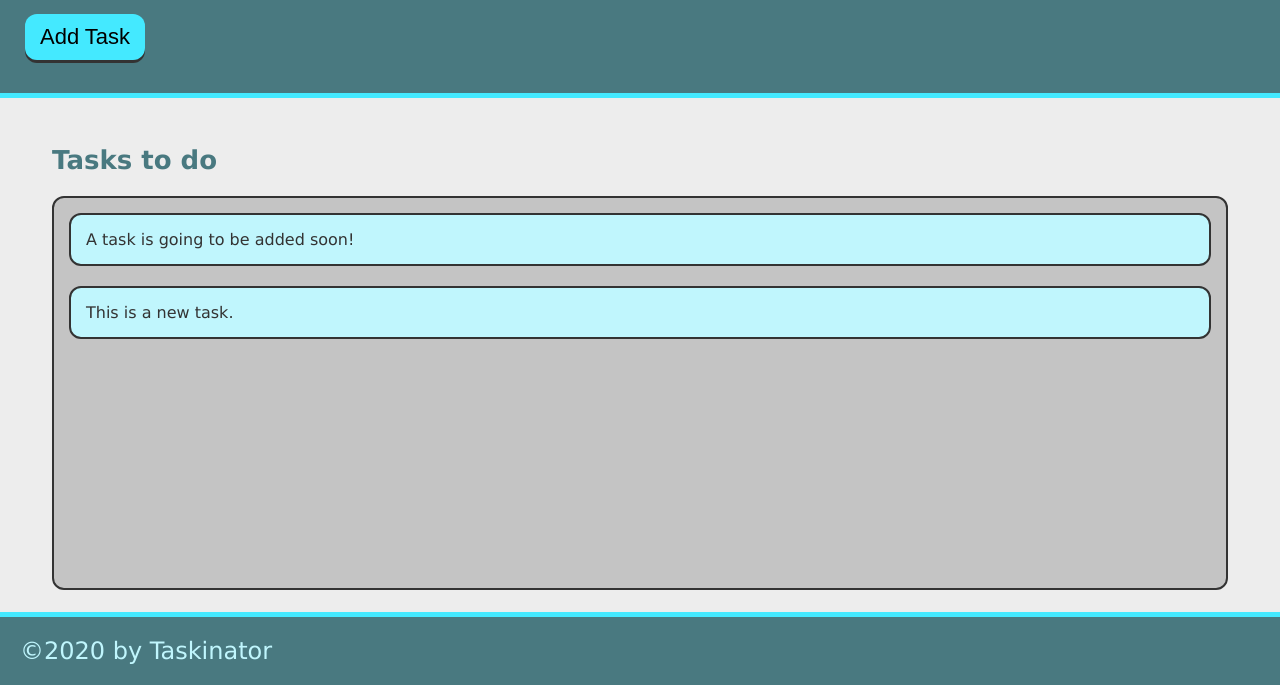
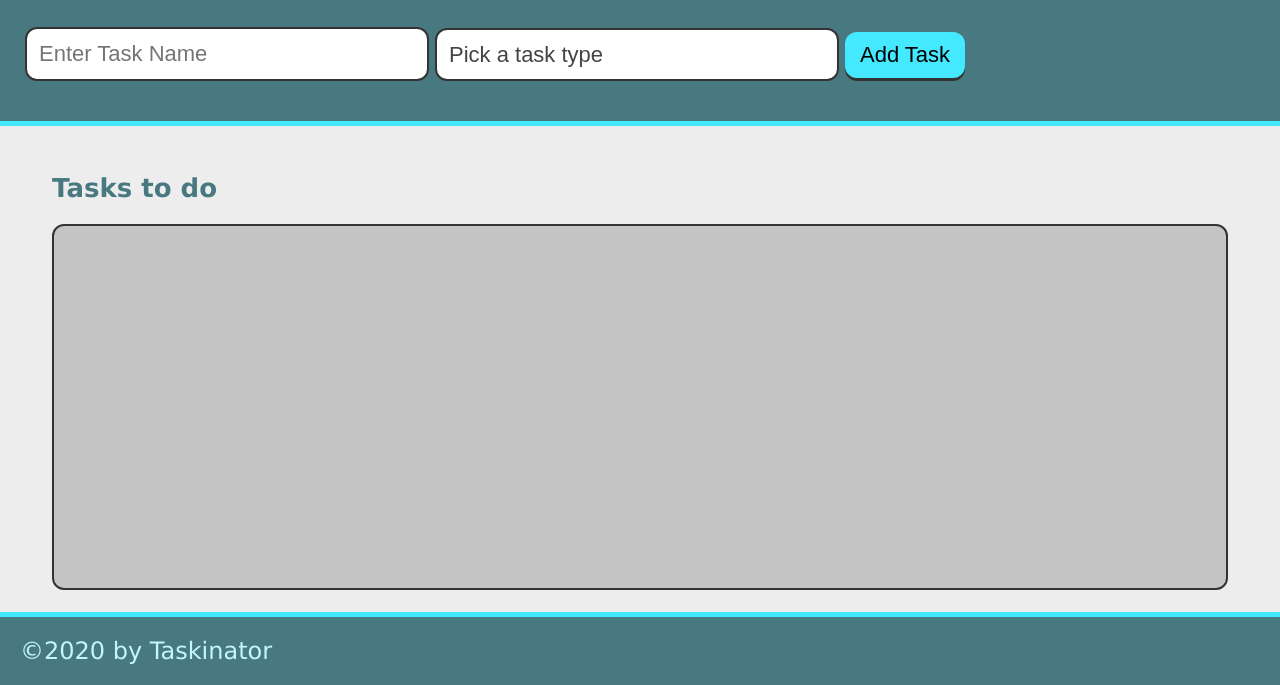
Before and after one commit to Menkoi/taskinator, a plain HTML site: page index.html in a window 1280 px wide. Shown: the part 115-800 px from the top of the page. Drawn offline with Linux system fonts and the light colour scheme.

Commit message:
added form input

```diff
--- a/assets/js/script.js
+++ b/assets/js/script.js
@@ -1,18 +1,14 @@
-var buttonEl = document.querySelector("#save-task");
-console.log(buttonEl);
-
-var buttonEl = document.querySelector("#save-task");
+var formEl = document.querySelector("#task-form");
 var tasksToDoEl = document.querySelector("#tasks-to-do");
 
-var createTaskHandler = function() {
+var createTaskHandler = function(event) {
+
+    event.preventDefault();
+
     var listItemEl = document.createElement("li");
     listItemEl.className = "task-item";
     listItemEl.textContent = "This is a new task.";
     tasksToDoEl.appendChild(listItemEl);
 };
 
-buttonEl.addEventListener("click", createTaskHandler);
-    var listItemEl = document.createElement("li");
-    listItemEl.className = "task-item";
-    listItemEl.textContent = "This is a new task.";
-    tasksToDoEl.appendChild(listItemEl);
+formEl.addEventListener("submit", createTaskHandler);
--- a/index.html
+++ b/index.html
@@ -12,15 +12,28 @@
     <header>
         <h1 class="page-title">Taskinator</h1>
         <p>Click the button below to add a new task!</p>
-        <button class="btn" id="save-task">Add Task</button>
+        <form id="task-form">
+            <div class="form-group">
+                <input type="text" name="task-name" placeholder="Enter Task Name" />
+            </div>
+            <div class="form-group">
+                <select name="task-type" class="select-dropdown">
+                    <option value="" disabled selected>Pick a task type</option>
+                    <option value="Print">Print</option>
+                    <option value="Web">Web</option>
+                    <option value="Mobile">Mobile</option>
+                </select>
+            </div>
+            <div class="form-group">
+                <button class="btn" id="save-task" type="submit">Add Task</button>
+            </div>
+        </form>
     </header>
 
     <main class="page-content">
         <section class="task-list-wrapper">
             <h2 class="list-title">Tasks to do</h2>
-            <ul class="task-list" id="tasks-to-do">
-                <li class="task-item">A task is going to be added soon!</li>
-            </ul>
+            <ul class="task-list" id="tasks-to-do"></ul>
         </section>
     </main>
     <script src="assets/js/script.js"></script>
```
